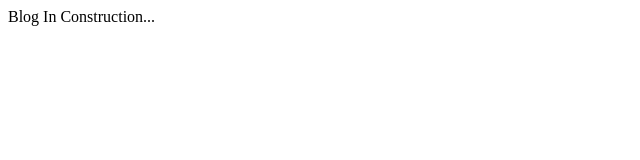
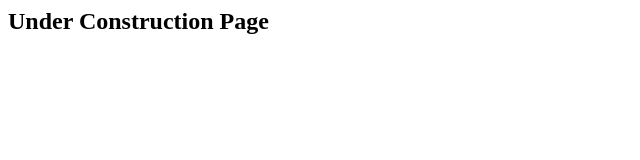
Before and after one commit to terry0022-zz/terry0022.github.io, a plain HTML site: page index.html in a window 1280 px wide. Shown: the whole page, without its empty margins (0-640 px from the left). Drawn offline with Linux system fonts and the light colour scheme.

Commit message:
blog under constuction1

```diff
--- a/index.html
+++ b/index.html
@@ -1 +1 @@
-<p>Blog In Construction...</p>
+<h2>Under Construction Page</h2>
```
